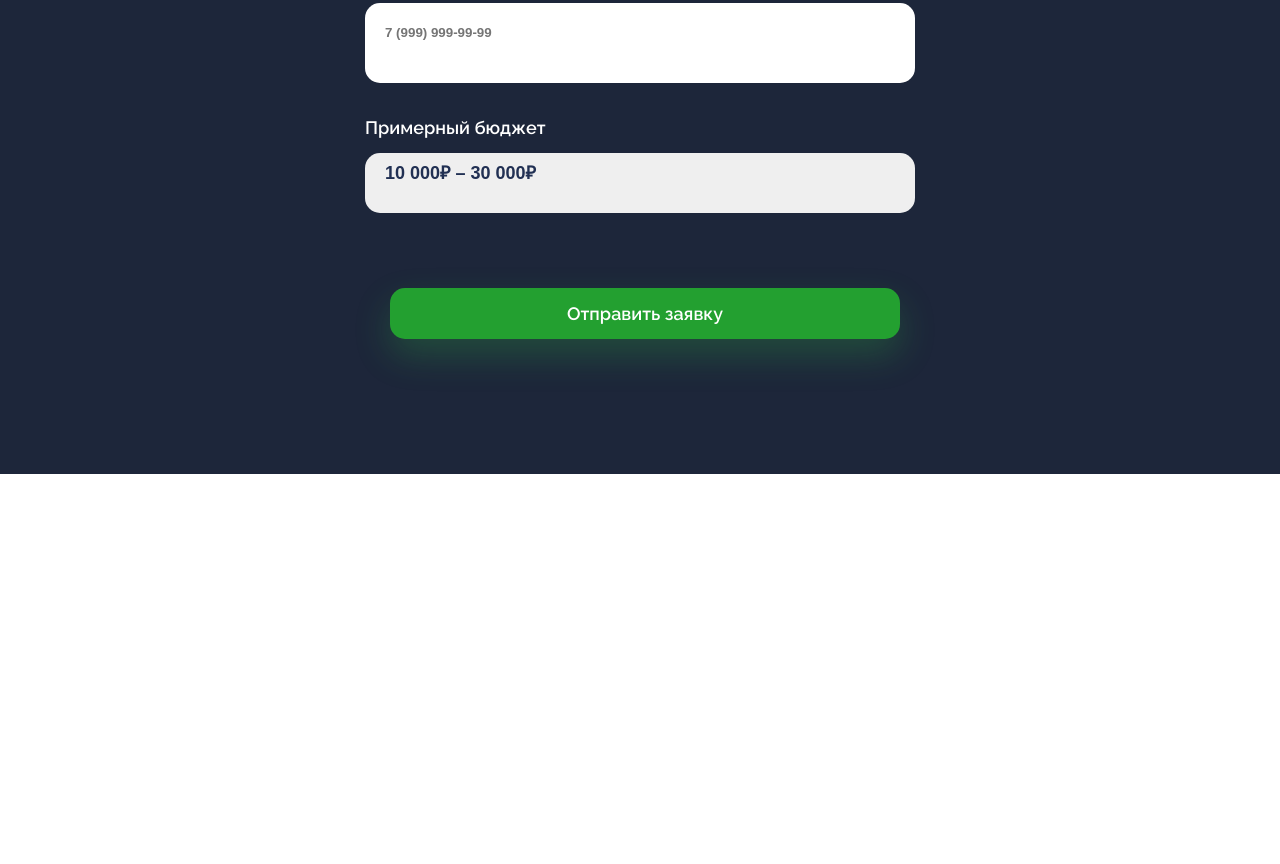
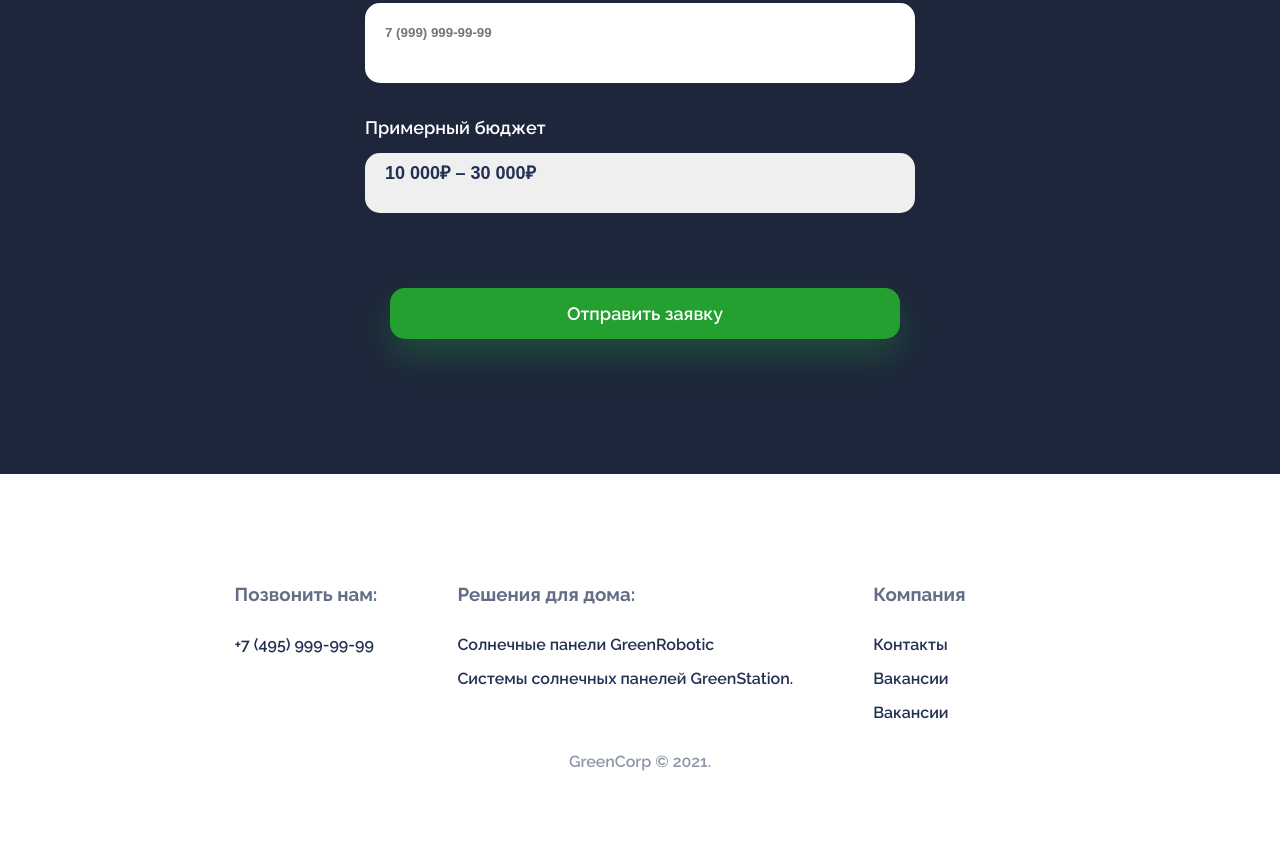
Before and after one commit to Maratio/green-corp-landing, a plain HTML site: page index.html in a window 1280 px wide. Shown: the part 1674-2538 px from the top of the page. Before the commit the page ends 2148 px from the top, so only its background shows below. Drawn offline with Linux system fonts and the light colour scheme.

Commit message:
Вторая версия проекта

```diff
--- a/index.html
+++ b/index.html
@@ -60,6 +60,35 @@
 
         </div>
     </section>
+
+    <footer>
+        <div class="footer__container">
+            <div class="footer__group">
+                <h3>Позвонить нам:</h3>
+                <div class="footer__links">
+                  <a href="tel:74959999999">+7 (495) 999-99-99</a>
+                </div>
+            </div>
+            <div class="footer__group">
+                  <h3>Решения для дома:</h3>
+                <div class="footer__links">
+                  <a href="Солнечные панели GreenRobotic">Солнечные панели GreenRobotic</a>
+                  <a href="Системы солнечных панелей GreenStation.">Системы солнечных панелей GreenStation.</a>
+                </div>
+            </div>
+            <div class="footer__group">
+                  <h3>Компания</h3>
+                <div class="footer__links">
+                  <a href="#Контакты">Контакты</a>
+                  <a href="#Вакансии">Вакансии</a>
+                  <a href="#СМИ">Вакансии</a>
+                </div>
+              </div>
+        </div>
+        <div class="footer__copyright">
+            GreenCorp © 2021.
+        </div>
+    </footer>
 </body>
 
 </html>
--- a/main.css
+++ b/main.css
@@ -170,3 +170,44 @@ header {
     box-shadow: 0 16px 36px rgba(246 152 12 / 20%);
     transition: background-color, color 0.2s ease-in;
   }
+
+  footer {
+    font-size: 16x;
+    font-weight: 600;
+    margin-bottom: 15px;
+    padding: 90px 20px 90px 20px;
+  }
+
+  .footer__container{
+    display: flex;
+    /* align-items: center; */
+  justify-content: center;
+  }
+
+  .footer__copyright{
+    text-align: center;
+    opacity: 0.5;
+    margin-top: 15px;
+  }
+
+  .footer__group{
+    margin-right: 80px;
+  }
+
+  .footer__group h3{
+    font-size: 16x;
+    opacity: 0.7;
+    margin-bottom: 30px;
+
+  }
+
+  .footer__links{
+    display: flex;
+    flex-direction: column;
+
+  }
+
+  .footer__links a{
+    margin-bottom: 15px;
+
+  }
```
